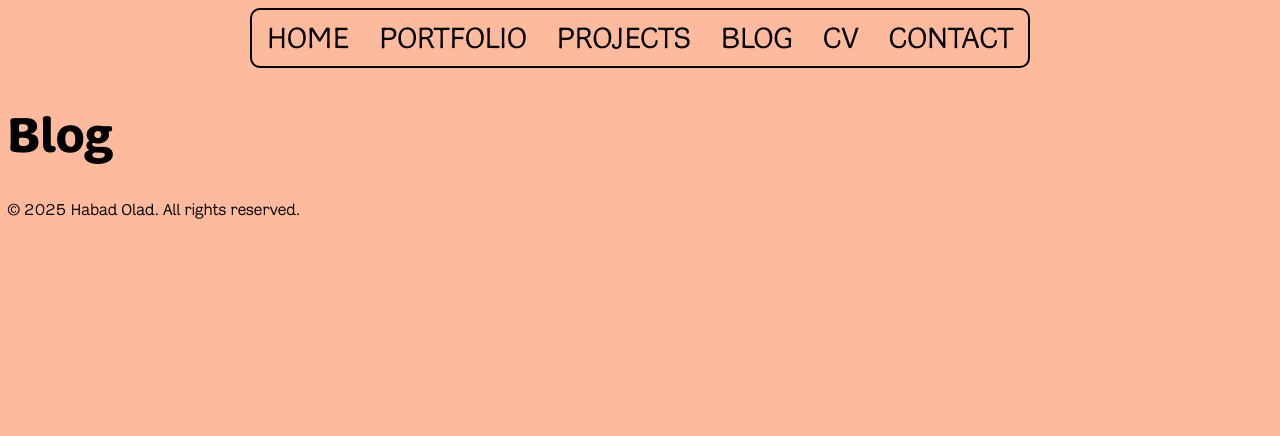
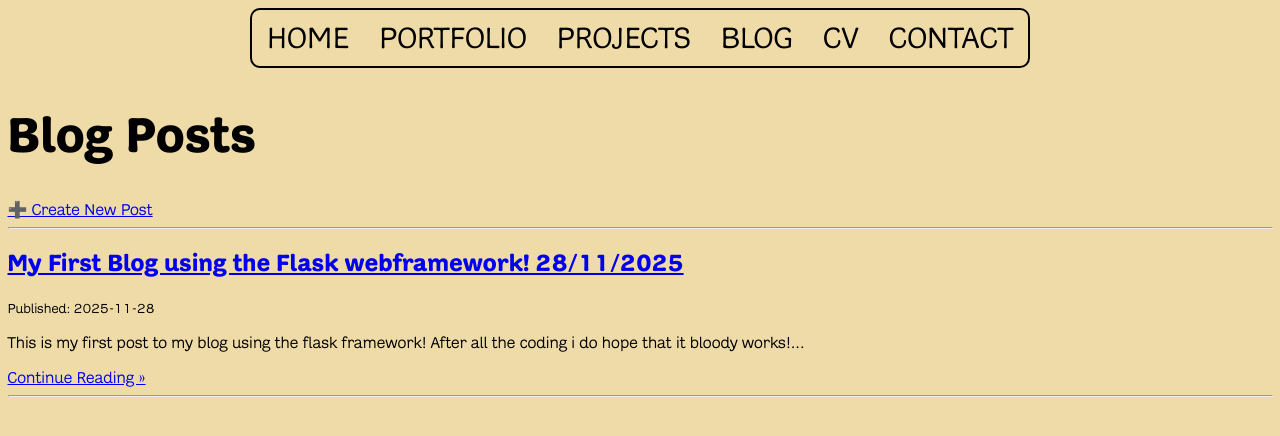
Before and after one commit to HabadOlad/MyFlaskJourney, a Flask app: page /blog in a window 1280 px wide. Shown: the top 436 px of the page. Run offline with Flask 3, Linux system fonts and the light colour scheme.

Commit message:
feat:blog is finally working

```diff
--- a/mywebsite/app.py
+++ b/mywebsite/app.py
@@ -1,6 +1,24 @@
-from flask import Flask, render_template
+from flask import Flask, render_template, request, redirect, url_for
+from flask_sqlalchemy import SQLAlchemy
+from datetime import datetime
 
 app = Flask(__name__) #this program is a flask application, tells flask that this is the main application program
+
+# Configure the database URI (using a local SQLite file for simplicity)
+app.config['SQLALCHEMY_DATABASE_URI'] = 'sqlite:///blog.db'
+app.config['SQLALCHEMY_TRACK_MODIFICATIONS'] = False
+
+db = SQLAlchemy(app) # Initialize SQLAlchemy
+
+# --- Database Model ---
+class Post(db.Model):
+    id = db.Column(db.Integer, primary_key=True)
+    title = db.Column(db.String(100), nullable=False)
+    content = db.Column(db.Text, nullable=False)
+    date_posted = db.Column(db.DateTime, nullable=False, default=datetime.utcnow)
+
+    def __repr__(self):
+        return f'Post({self.title}, {self.date_posted})'
 
 @app.route("/") #THis will send them to the first thing, backslash is a default which normally sends people to the index
 def indexpage():
@@ -15,9 +33,12 @@ def portfoliopage():
 def projectspage():
     return render_template("projects.html")  #this will send them to the projects page
 
-@app.route("/blog") #THis will send them to the first thing, backslash is a default which normally sends people to the blog
+@app.route("/blog")
 def blogpage():
-    return render_template("blog.html")  #this will send them to the blog page
+    # Query the database to get all posts, ordered by the most recent one first
+    posts = Post.query.order_by(Post.date_posted.desc()).all()
+    # Pass the list of posts to the blog.html template
+    return render_template("blog.html", posts=posts)
 
 @app.route("/cv") #THis will send them to the first thing, backslash is a default which normally sends people to the cvpage
 def cvpage():
@@ -32,6 +53,33 @@ def contactpage():
 def zorkpage():
     return render_template("zork.html")  #this will send them to the zork game
 
+@app.route("/new_post", methods=['GET', 'POST'])
+def new_post():
+    if request.method == 'POST':
+        # Get data from the submitted form
+        post_title = request.form['title']
+        post_content = request.form['content']
+
+        # Create a new Post object
+        new_post = Post(title=post_title, content=post_content)
+
+        try:
+            # Add to the database session, commit, and redirect to the blog index
+            db.session.add(new_post)
+            db.session.commit()
+            return redirect(url_for('blogpage'))
+        except:
+            return "There was an issue adding your post"
+    else:
+        # If it's a GET request, just render the creation form
+        return render_template("create_post.html")
+
+@app.route("/post/<int:post_id>")
+def post_detail(post_id):
+    # Query the database for a post with the matching ID, or return 404 if not found
+    post = Post.query.get_or_404(post_id)
+    return render_template('post_detail.html', post=post)
+
 #This is should allow me to update python - Automatic Restarts (Reloader): When you save a change to a Python file (.py), the server automatically detects the change and reloads itself. This is what stops you from having to constantly stop and start Flask manually.
 if __name__ == "__main__":
     app.run(debug=True)
--- a/mywebsite/templates/blog.html
+++ b/mywebsite/templates/blog.html
@@ -1,8 +1,31 @@
 {% extends "layout.html" %} {% block mainBlock %}
-<body class="blog-page">
-  <h1>Blog</h1>
+<div class="blog-page-content">
+  <h1>Blog Posts</h1>
 
-  <footer id="footer"></footer>
-  <script src="/static/js/firstWebsiteJS.js" type="text/javascript"></script>
-  {% endblock %}
-</body>
+  <a href="{{ url_for('new_post') }}" class="btn-create-post"
+    >➕ Create New Post</a
+  >
+  <hr />
+
+  {% for post in posts %}
+  <article class="blog-post">
+    <h2>
+      <a href="{{ url_for('post_detail', post_id=post.id) }}"
+        >{{ post.title }}</a
+      >
+    </h2>
+
+    <div class="post-meta">
+      <small>Published: {{ post.date_posted.strftime('%Y-%m-%d') }}</small>
+    </div>
+
+    <p>{{ post.content[:200] }}...</p>
+
+    <a href="{{ url_for('post_detail', post_id=post.id) }}" class="read-more"
+      >Continue Reading &raquo;</a
+    >
+  </article>
+  <hr />
+  {% endfor %}
+</div>
+{% endblock %}
```
Also changed, not shown: mywebsite/templates/create_post.html (added, +17 -0 lines), mywebsite/templates/post_detail.html (added, +18 -0 lines), mywebsite/instance/blog.db (added).
